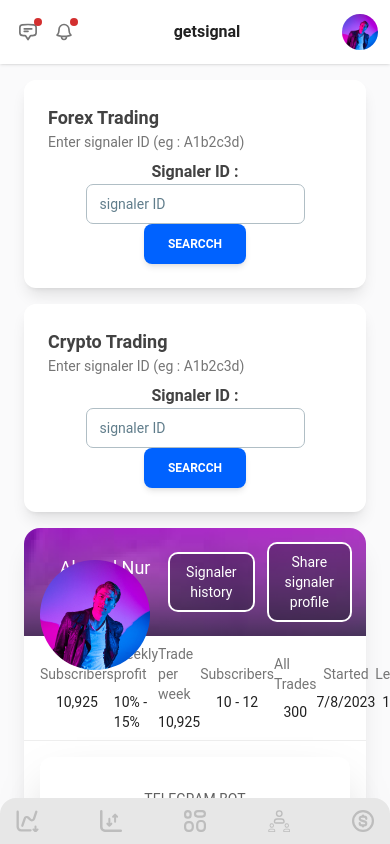
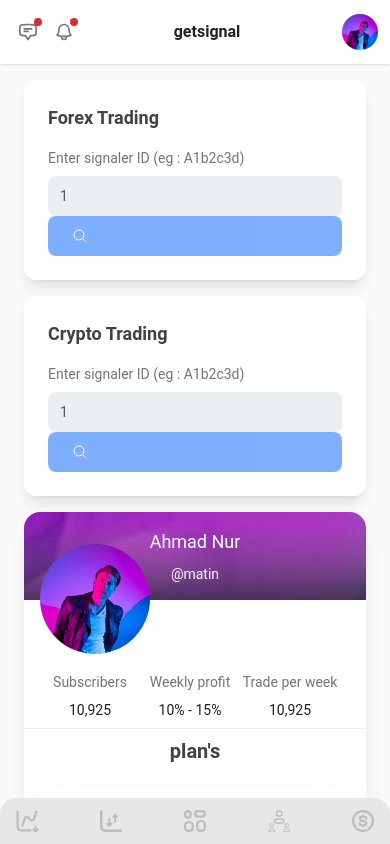
Before and after one commit to FarzinAfrasiabi/similar-trade, a Next.js app: page /getsignal/1 in a window 390 px wide. Built offline with nearby package versions, Linux system fonts and the light colour scheme.

Commit message:
update and responsive design in plans and history and search Trade

```diff
--- a/src/components/history/historyProfile.js
+++ b/src/components/history/historyProfile.js
@@ -1,6 +1,6 @@
 const HistoryProfile = ({ title, desc }) => {
   return (
-    <div className="flex flex-col items-center gap-y-2 text-gray-600 text-sm">
+    <div className="flex min-w-[100px] md:min-w-min flex-1 flex-col items-center gap-y-2 text-gray-600 text-sm">
       <span>{title}</span>
       <span className="text-gray-900">{desc}</span>
     </div>
--- a/src/components/plans/signalerPlans.js
+++ b/src/components/plans/signalerPlans.js
@@ -39,8 +39,8 @@ export default function SignalerPlans({ title, price, desc }) {
       </CardHeader>
       <CardBody className="p-0">
         <ul className="flex flex-col gap-4">
-          {desc.map((desc) => (
-            <li key={desc.value} className="flex items-center gap-4">
+          {desc.map((desc , i) => (
+            <li key={i} className="flex items-center gap-4">
               <span className="rounded-full border border-white/20 bg-gray-100 p-1">
                 <CheckIcon strokeWidth={2} className="h-3 w-3" />
               </span>
--- a/src/components/search/searchTrader.js
+++ b/src/components/search/searchTrader.js
@@ -1,15 +1,24 @@
+import { MagnifyingGlassIcon } from "@heroicons/react/24/outline";
 import { Button, Input } from "@material-tailwind/react";
 import { useRouter } from "next/router";
-import { useState } from "react";
+import { useEffect, useState } from "react";
 
 const SearchTrading = ({ title, onSubmit }) => {
   const [value, setValue] = useState("");
+  const [disable, setDisable] = useState(false);
   const router = useRouter();
+  useEffect(() => {
+    const { query } = router;
+    if (query.getSignalById) {
+      setDisable(true);
+      setValue(query.getSignalById)
+    }
+  }, [router]);
   const changeHandler = (e) => {
     setValue(e.target.value);
   };
   const submitHandler = (e) => {
-    console.log("clicked")
+    console.log("clicked");
     e.preventDefault();
     router.push(`/getsignal/${value}`);
   };
@@ -22,19 +31,21 @@ const SearchTrading = ({ title, onSubmit }) => {
           Enter signaler ID (eg : A1b2c3d)
         </span>
         <form onSubmit={submitHandler}>
-          <div className="flex flex-col md:flex-row items-center gap-x-4">
-            <span className="text-gray-800 font-semibold ">Signaler ID : </span>
+          <div className="flex flex-col md:flex-row  md:items-center gap-x-2">
+            {/* <span className="text-gray-800 font-semibold text-xs xl:text-sm">ID : </span> */}
             <div className="flex-1">
               <Input
                 value={value}
                 onChange={changeHandler}
                 label="signaler ID"
+                disabled={ disable}
               />
             </div>
             <div>
-              <Button type="submit" className="bg-[#0062FF]">searcch</Button>
+              <Button disabled={disable } type="submit" className="bg-[#0062FF] w-full">
+                <MagnifyingGlassIcon className="w-4 h-4" />
+              </Button>
             </div>
-            {/* <Input label="Signaler ID" /> */}
           </div>
         </form>
       </div>
--- a/src/pages/getsignal/[getSignalById]/index.js
+++ b/src/pages/getsignal/[getSignalById]/index.js
@@ -76,7 +76,7 @@ const GetSignalById = () => {
               <span className="text-white ">@matin</span>
             </div>
             {/* btn group */}
-            <div className="flex items-center gap-x-4 flex-1 justify-end ">
+            <div className=" items-center gap-x-4 flex-1 justify-end hidden lg:flex">
               <button className=" px-4 py-2 text-sm bg-[#171725] bg-opacity-40 text-white ring-2 ring-white  rounded-lg">
                 Signaler history
               </button>
@@ -86,20 +86,23 @@ const GetSignalById = () => {
             </div>
           </div>
           {/* history data */}
-          <div className="max-w-screen-xl container mx-auto p-2 px-4  ">
-            <div className="w-full flex items-center justify-between">
-              {history.map((history) => (
-                <HistoryProfile key={history.title} {...history} />
+          <div className="max-w-screen-xl container mx-auto mt-16 md:mt-14 xl:mt-0 p-2 px-4  ">
+            <div className="w-full flex overflow-auto  items-center justify-between">
+              {history.map((history , i) => (
+                <HistoryProfile key={i} {...history} />
               ))}
             </div>
           </div>
           <hr />
+          <h1 className="text-xl font-bold text-gray-800 text-center w-full py-2">
+            {`plan's`}
+          </h1>
           <div className="mx-auto grid grid-cols-12 pt-4 mb-4 gap-3 px-4">
             {/* plans */}
-            {plans.map((plan) => (
+            {plans.map((plan , i) => (
               <div
-                key={plan.title}
-                className="col-span-12 md:col-span-6 lg:col-span-3"
+                key={i}
+                className="col-span-12 md:col-span-6 xl:col-span-3"
               >
                 <SignalerPlans {...plan} />
               </div>
```
